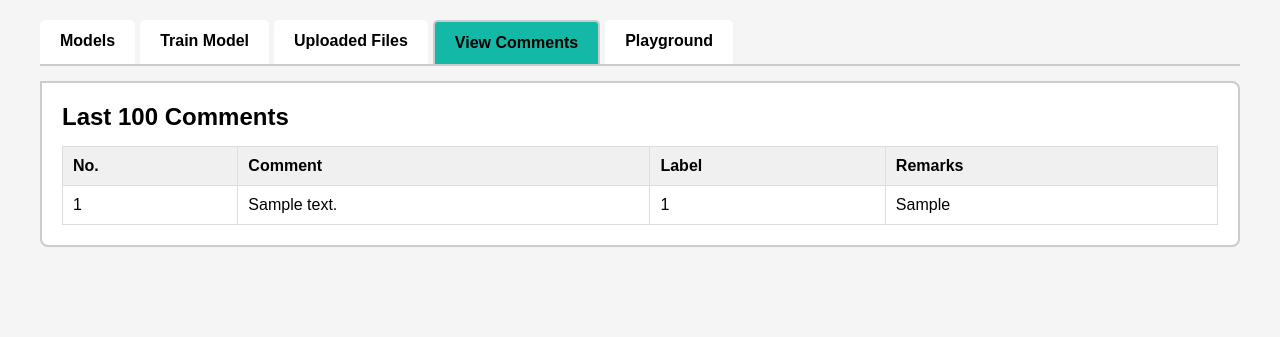
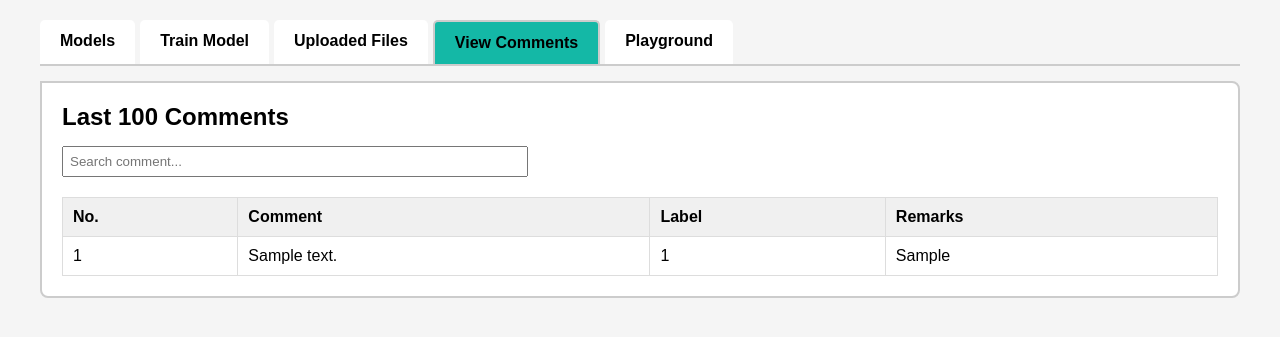
Before and after one commit to lordly-licayan/sentiment_analyzer, a FastAPI app: page / in a window 1280 px wide, after a click on "View Comments". Shown: the top 337 px of the page. Run offline with FastAPI, Linux system fonts and the light colour scheme; tables that the repository leaves empty hold one stand-in row (Sample ...).

Commit message:
added deletion

```diff
--- a/main.py
+++ b/main.py
@@ -30,7 +30,7 @@ from src.db.crud.comments import (
     list_comments_by_file,
     list_last_comments,
 )
-from src.db.crud.fileinfo import get_fileinfo, list_fileinfo
+from src.db.crud.fileinfo import delete_fileinfo, get_fileinfo, list_fileinfo
 from src.db.crud.trainedmodel import list_trained_models
 from src.db.database import get_db
 from src.db.schemas import TrainModelForm, TrainModelFormDependency
@@ -172,6 +172,24 @@ def get_uploaded_files(db: Session = Depends(get_db)):
     return result
 
 
+@app.delete("/delete-file/{file_id}")
+def delete_file(file_id: str, db: Session = Depends(get_db)):
+    """Endpoint to delete a file and its associated comments from the database.
+    Args:
+        file_id (str): ID of the file to be deleted.
+        db (Session): Database session dependency.
+        Returns:
+        dict: Confirmation message.
+    """
+    file_deleted = delete_fileinfo(db, file_id)
+    if not file_deleted:
+        raise HTTPException(
+            status_code=404, detail=f"File with ID {file_id} can not deleted."
+        )
+
+    return {"detail": f"File with ID {file_id} and its comments have been deleted."}
+
+
 @app.get("/comments")
 def get_comments(file_id: Optional[str] = None, db: Session = Depends(get_db)):
     """Endpoint to retrieve comments, optionally filtered by file ID.
--- a/src/helper.py
+++ b/src/helper.py
@@ -381,7 +381,7 @@ def process_payload(trained_model, payload: str):
 
         sentiment = trained_model.predict(comment_embedding)[0]
         data[line] = {
-            "sentiment": sentiment,
+            "sentiment": str(sentiment),
             "probs": probs.tolist(),
             "category": sort_scores(
                 {
--- a/static/css/style.css
+++ b/static/css/style.css
@@ -80,6 +80,11 @@ table th {
 .btn-view {
   background: #4caf50;
   color: white;
+}
+
+.btn-delete {
+  background: #5fc6ce;
+  color: rgb(15, 15, 15);
 }
 
 .btn-report {
--- a/static/js/script.js
+++ b/static/js/script.js
@@ -301,11 +301,16 @@ async function viewUploadedFiles() {
           <td>${m.date_uploaded}</td>
           <td>${m.remarks ?? ""}</td>
           <td>
+          <div>
             <button class="btn btn-view" onclick="openCommentsTab('${
               m.file_id
             }')">
             Comments
-          </button>
+            </button>
+            <button class="btn btn-delete" onclick="deleteFile('${m.file_id}')">
+            Delete
+            </button>
+          </div>
           </td>
         </tr>
       `;
@@ -424,9 +429,9 @@ async function get_sentiments() {
 
   spinner.style.display = "none";
 
-  for (const [comment, sentiment] of Object.entries(data)) {
+  for (const [comment, item] of Object.entries(data)) {
     const color =
-      sentiment === "positive"
+      item.sentiment === "positive"
         ? "blue"
         : sentiment === "negative"
         ? "red"
@@ -434,10 +439,40 @@ async function get_sentiments() {
 
     sentiment_display.innerHTML += `
       <div style="font-size: 15px; margin-bottom: 8px;">
-        ${comment} → <span style="color: ${color};">${sentiment}</span>
+        ${comment} → <span style="color: ${color};">${item.sentiment}</span>
       </div>
     `;
   }
 }
 
+document
+  .getElementById("comment-search")
+  .addEventListener("input", function () {
+    const filter = this.value.toLowerCase();
+    const rows = document.querySelectorAll("#comments-tbody tr");
+
+    rows.forEach((row) => {
+      const comment = row.children[1].textContent.toLowerCase();
+      row.style.display = comment.includes(filter) ? "" : "none";
+    });
+  });
+
+function deleteFile(file_id) {
+  if (confirm("Are you sure you want to delete this file?")) {
+    fetch(`/delete-file/${file_id}`, { method: "DELETE" })
+      .then((res) => {
+        if (!res.ok) {
+          throw new Error("Failed to delete file.");
+        }
+        alert("File deleted successfully.");
+        viewUploadedFiles();
+      })
+      .catch((err) => {
+        console.error(err);
+        alert("Error deleting file.");
+      });
+  }
+}
+
+//Initialize by opening the Models tab
 openTab("models");
--- a/templates/index.html
+++ b/templates/index.html
@@ -155,7 +155,15 @@
       <!-- VIEW COMMENTS TAB -->
       <div id="comments" class="tab-content">
         <h2 id="comments_desc">Comments</h2>
-
+        <!-- Search box -->
+        <div>
+        <input
+          type="text"
+          id="comment-search"
+          placeholder="Search comment..."
+          style="margin-bottom: 10px; padding: 6px; width: 450px;"
+        />
+        </div>
         <table>
           <thead>
             <tr>
```
